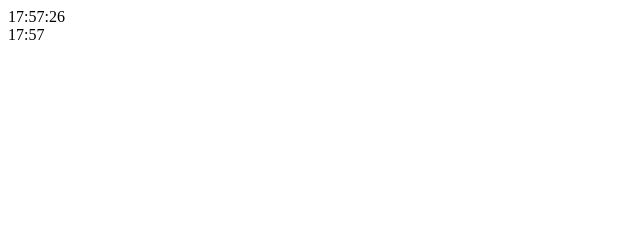
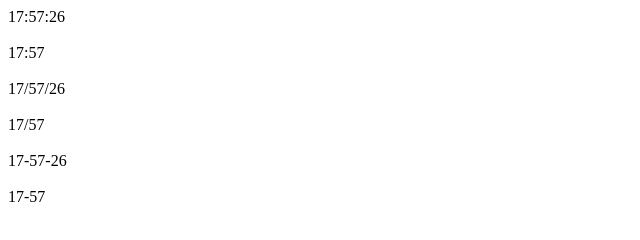
Before and after one commit to zagorenok/HW13-JS-Clock, a plain HTML site: page index.html in a window 1280 px wide. Shown: the whole page, without its empty margins (0-640 px from the left). Drawn offline with Linux system fonts and the light colour scheme.

Commit message:
first commit

```diff
--- a/index.html
+++ b/index.html
@@ -9,8 +9,12 @@
 <body>
 
   <div class="wrapper">
-    <div class="clock" id="clock1"></div>
-    <div class="clock" id="clock2"></div>
+    <div class="clock" id="clock1"></div><br>
+    <div class="clock" id="clock2"></div><br>
+    <div class="clock" id="clock3"></div><br>
+    <div class="clock" id="clock4"></div><br>
+    <div class="clock" id="clock5"></div><br>
+    <div class="clock" id="clock6"></div><br>
   </div>
 
   <script src="./src/script.js" type="text/javascript" defer></script>
--- a/src/script.js
+++ b/src/script.js
@@ -1,7 +1,6 @@
 'use strict'
 
-class Clock {
-  constructor(nodeElem) {
+function Clock (nodeElem) {
   this.nodeElem = nodeElem;
   this.formatFull = true;
   nodeElem.addEventListener('click', () => {
@@ -9,54 +8,114 @@ class Clock {
     this.render();
   });
 }
-    render () {
+  Clock.prototype.render = function () {
   let time = '';
   let date = new Date();
   let hours = date.getHours();
-
   if (hours < 10) {
       hours = '0' + hours;
   }
-
   let minutes = date.getMinutes();
-
   if (minutes < 10) {
       minutes = '0' + minutes;
   }
-
   let seconds = date.getSeconds();
-
   if (seconds < 10) {
       seconds = '0' + seconds;
   }
-
   if (this.formatFull) {
       time = `${hours}:${minutes}:${seconds}`;
   } else {
       time = `${hours}:${minutes}`;
   }
-
   this.nodeElem.innerHTML = time;
   }
 
-    start () {
+  Clock.prototype.start = function () {
     this.render();
     this.timer = setInterval(() => this.render(), 1000);
   }
 
-    stop () {
+  Clock.prototype.stop = function () {
     clearInterval(this.timer);
   }
 
-    setFormat (format = 'full') {
+  Clock.prototype.setFormat = function (format = 'full') {
     this.formatFull = format === 'short' ? false : true;
   }
+
+  function Watch (nodeElem) {
+    Clock.call(this, nodeElem);
+  }
+
+  Watch.prototype = Object.create(Clock.prototype);
+  Watch.prototype.constructor = Watch;
+  Watch.prototype.render = function () {
+    let time = '';
+    let date = new Date();
+    let hours = date.getHours();
+    if (hours < 10) {
+        hours = '0' + hours;
+    }
+    let minutes = date.getMinutes();
+    if (minutes < 10) {
+        minutes = '0' + minutes;
+    }
+    let seconds = date.getSeconds();
+    if (seconds < 10) {
+        seconds = '0' + seconds;
+    }
+    if (this.formatFull) {
+        time = `${hours}/${minutes}/${seconds}`;
+    } else {
+        time = `${hours}/${minutes}`;
+    }
+    this.nodeElem.innerHTML = time;
+}
+
+function Timing (nodeElem) {
+  Clock.call(this, nodeElem);
+}
+
+  Timing.prototype = Object.create(Clock.prototype);
+  Timing.prototype.constructor = Timing;
+  Timing.prototype.render = function () {
+    let time = '';
+    let date = new Date();
+    let hours = date.getHours();
+    if (hours < 10) {
+        hours = '0' + hours;
+    }
+    let minutes = date.getMinutes();
+    if (minutes < 10) {
+        minutes = '0' + minutes;
+    }
+    let seconds = date.getSeconds();
+    if (seconds < 10) {
+        seconds = '0' + seconds;
+    }
+    if (this.formatFull) {
+        time = `${hours}-${minutes}-${seconds}`;
+    } else {
+        time = `${hours}-${minutes}`;
+    }
+    this.nodeElem.innerHTML = time;
 }
 
 const clock = new Clock(document.querySelector('#clock1'));
 const clock2 = new Clock(document.querySelector('#clock2'));
-
 clock.start();
-
 clock2.setFormat('short');
 clock2.start();
+
+const watch = new Watch(document.querySelector('#clock3'));
+const watch2 = new Watch(document.querySelector('#clock4'));
+watch.start();
+watch2.setFormat('short');
+watch2.start();
+
+const timing = new Timing(document.querySelector('#clock5'));
+const timing2 = new Timing(document.querySelector('#clock6'));
+timing.start();
+timing2.setFormat('short');
+timing2.start();
```
Lines whose indentation alone changed are shown as unchanged.
